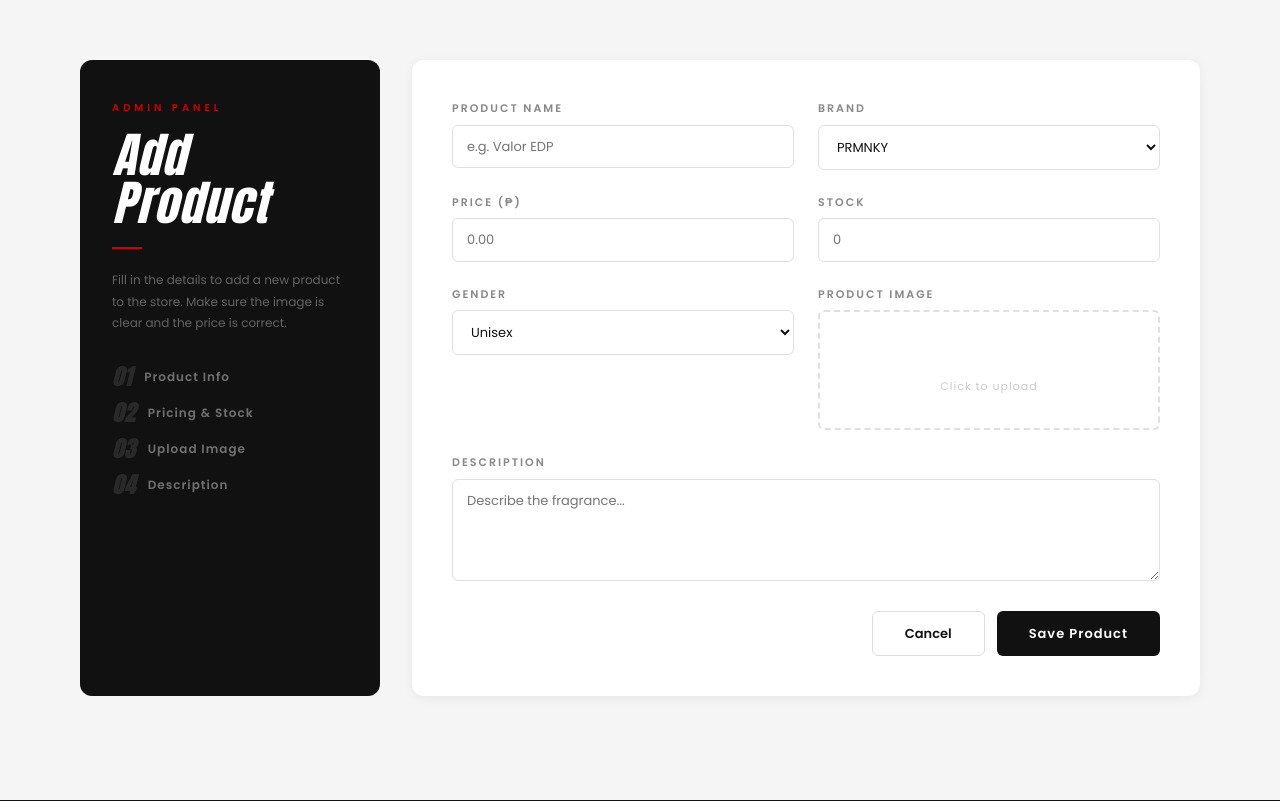
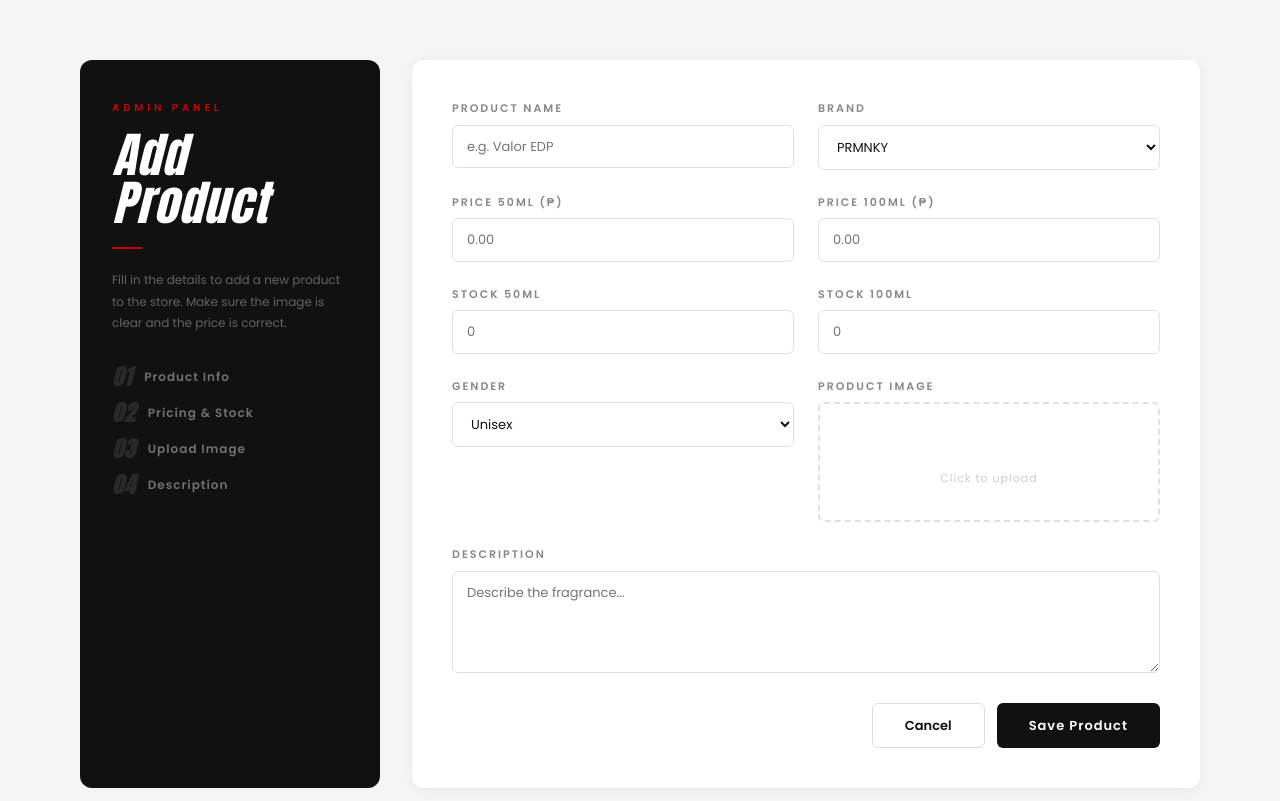
Before and after one commit to StanICT/DeepScent, a Flask app: page /admin/products/add in a window 1280 px wide. Shown: the part 94-895 px from the top of the page. Run offline with Flask 3, Linux system fonts and the light colour scheme; a user stored in the database is signed in; some libraries are stand-ins or nearby versions; some web fonts are replaced.

Commit message:
feat: add separate 50ml/100ml pricing and stock with dynamic price in cart modal

```diff
--- a/website/admin.py
+++ b/website/admin.py
@@ -38,7 +38,9 @@ def add_product():
         name = request.form["name"]
         description = request.form["description"]
         price = float(request.form["price"])
-        stock = int(request.form["stock"])
+        stock_50ml = int(request.form.get("stock_50ml", 0))
+        stock_100ml = int(request.form.get("stock_100ml", 0))
+        price_100ml = float(request.form["price_100ml"]) if request.form.get("price_100ml") else None
         brand = request.form["brand"]
         gender = request.form.get("gender", "UNISEX")
         image_file = request.files.get("image_file")
@@ -46,7 +48,8 @@ def add_product():
 
         new_product = Product(
             name=name, description=description, price=price,
-            stock=stock, image=image, brand=brand, gender=gender
+            stock_50ml=stock_50ml, stock_100ml=stock_100ml,
+            price_100ml=price_100ml, image=image, brand=brand, gender=gender
         )
         db.session.add(new_product)
         db.session.commit()
@@ -64,7 +67,9 @@ def edit_product(id):
         product.name = request.form["name"]
         product.description = request.form["description"]
         product.price = float(request.form["price"])
-        product.stock = int(request.form["stock"])
+        product.stock_50ml = int(request.form.get("stock_50ml", 0))
+        product.stock_100ml = int(request.form.get("stock_100ml", 0))
+        product.price_100ml = float(request.form["price_100ml"]) if request.form.get("price_100ml") else None
         product.brand = request.form["brand"]
         product.gender = request.form.get("gender", "UNISEX")
         image_file = request.files.get("image_file")
--- a/website/models.py
+++ b/website/models.py
@@ -23,7 +23,9 @@ class Product(db.Model):
     name = db.Column(db.String(100), nullable=False)
     description = db.Column(db.Text, nullable=False)
     price = db.Column(db.Float, nullable=False)
-    stock = db.Column(db.Integer, default=0)
+    stock_50ml = db.Column(db.Integer, default=0)
+    stock_100ml = db.Column(db.Integer, default=0)
+    price_100ml = db.Column(db.Float, nullable=True)
     image = db.Column(db.String(100), nullable=False)
     brand = db.Column(db.String(50), nullable=False)
     gender = db.Column(db.String(20), default='UNISEX')
--- a/website/templates/add_product.html
+++ b/website/templates/add_product.html
@@ -36,12 +36,20 @@
                         </select>
                     </div>
                     <div class="form-group">
-                        <label>Price (₱)</label>
+                        <label>Price 50ml (₱)</label>
                         <input type="number" step="0.01" name="price" placeholder="0.00" required>
                     </div>
                     <div class="form-group">
-                        <label>Stock</label>
-                        <input type="number" name="stock" placeholder="0" required>
+                        <label>Price 100ml (₱)</label>
+                        <input type="number" step="0.01" name="price_100ml" placeholder="0.00">
+                    </div>
+                    <div class="form-group">
+                        <label>Stock 50ml</label>
+                        <input type="number" name="stock_50ml" placeholder="0" required>
+                    </div>
+                    <div class="form-group">
+                        <label>Stock 100ml</label>
+                        <input type="number" name="stock_100ml" placeholder="0" required>
                     </div>
                     <div class="form-group">
                         <label>Gender</label>
--- a/website/templates/base.html
+++ b/website/templates/base.html
@@ -381,14 +381,17 @@
 
     <script>
     let _cartProductId = null, _cartSize = '50ml', _cartQty = 1;
+    let _price50 = 0, _price100 = 0;
 
-    function openCartModal(productId, productName, productPrice, auth, imgSrc, brand, gender) {
+    function openCartModal(productId, productName, price50, auth, imgSrc, brand, gender, price100) {
         if (auth !== 'yes') { window.location.href = '{{ url_for("views.cart_login_required") }}'; return; }
         _cartProductId = productId;
         _cartSize = '50ml';
         _cartQty = 1;
+        _price50 = price50;
+        _price100 = price100;
         document.getElementById('modalProductName').textContent = productName;
-        document.getElementById('modalProductPrice').textContent = parseFloat(productPrice).toFixed(2);
+        document.getElementById('modalProductPrice').textContent = parseFloat(price50).toFixed(2);
         document.getElementById('modalProductImg').src = imgSrc;
         document.getElementById('modalProductBrand').textContent = brand;
         document.getElementById('modalProductGender').textContent = gender;
@@ -406,6 +409,7 @@
         _cartSize = size;
         document.querySelectorAll('.size-btn').forEach(b => b.classList.remove('active'));
         btn.classList.add('active');
+        document.getElementById('modalProductPrice').textContent = parseFloat(size === '100ml' ? _price100 : _price50).toFixed(2);
         updateModalLink();
     }
     function changeQty(delta) {
--- a/website/templates/perfumes.html
+++ b/website/templates/perfumes.html
@@ -34,7 +34,7 @@
                             <i class="fas fa-heart"></i>
                         </a>
                         <button class="product-action-btn cart-btn" title="Add to Cart"
-                            onclick="openCartModal('{{ product.id }}', '{{ product.name }}', {{ product.price }}, '{% if current_user.is_authenticated %}yes{% else %}no{% endif %}', '{{ url_for('static', filename='uploads/' ~ product.image) }}', '{{ product.brand }}', '{{ product.gender if product.gender else 'UNISEX' }}')">
+                            onclick="openCartModal('{{ product.id }}', '{{ product.name }}', {{ product.price }}, '{% if current_user.is_authenticated %}yes{% else %}no{% endif %}', '{{ url_for('static', filename='uploads/' ~ product.image) }}', '{{ product.brand }}', '{{ product.gender if product.gender else 'UNISEX' }}', {{ product.price_100ml if product.price_100ml else product.price }})">
                             <i class="fas fa-shopping-cart"></i>
                         </button>
                     </div>
--- a/website/templates/product.html
+++ b/website/templates/product.html
@@ -51,7 +51,7 @@
                             <i class="fas fa-heart"></i>
                         </a>
                         <button class="product-action-btn cart-btn" title="Add to Cart"
-                            onclick="openCartModal('{{ product.id }}', '{{ product.name }}', {{ product.price }}, '{% if current_user.is_authenticated %}yes{% else %}no{% endif %}', '{{ url_for('static', filename='uploads/' ~ product.image) }}', '{{ product.brand }}', '{{ product.gender if product.gender else 'UNISEX' }}')">
+                            onclick="openCartModal('{{ product.id }}', '{{ product.name }}', {{ product.price }}, '{% if current_user.is_authenticated %}yes{% else %}no{% endif %}', '{{ url_for('static', filename='uploads/' ~ product.image) }}', '{{ product.brand }}', '{{ product.gender if product.gender else 'UNISEX' }}', {{ product.price_100ml if product.price_100ml else product.price }})">
                             <i class="fas fa-shopping-cart"></i>
                         </button>
                     </div>
```
Also changed, not shown: website/templates/edit_product.html (+11 -3 lines), instance/shop.db.
